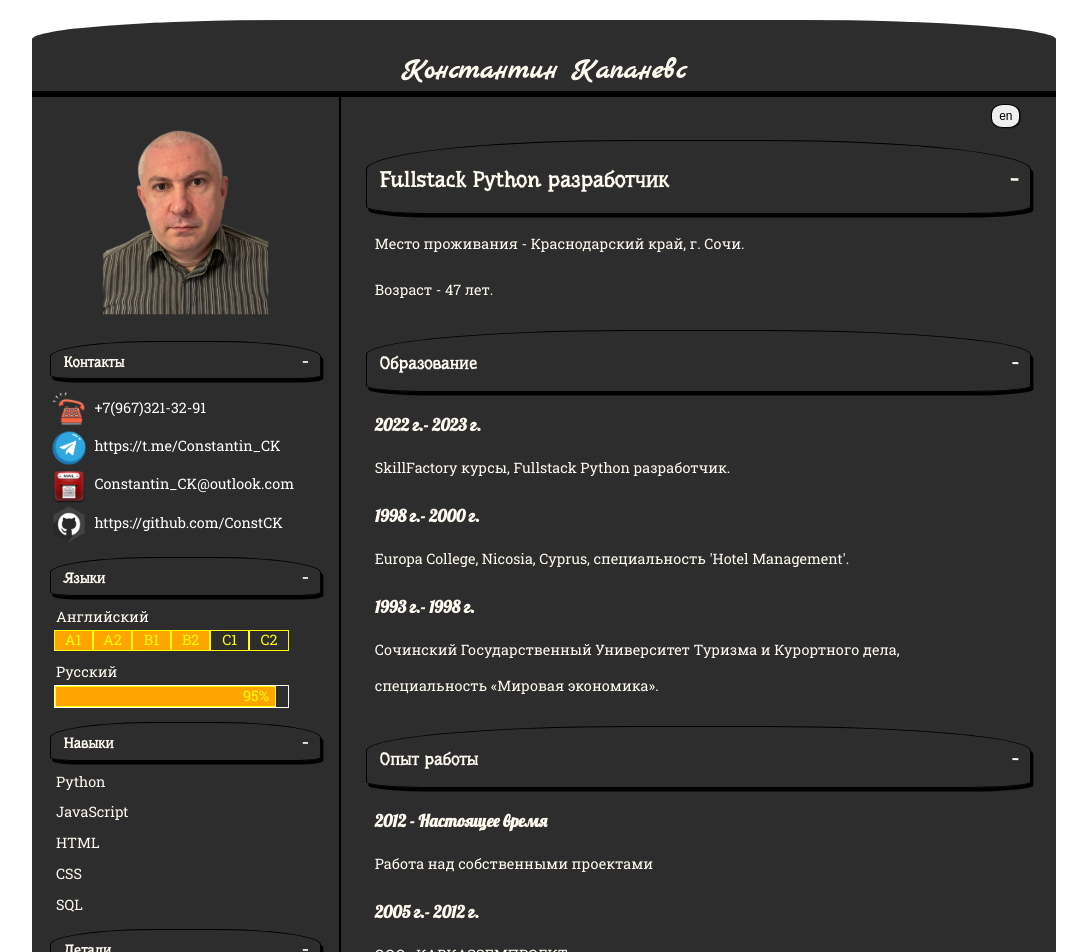
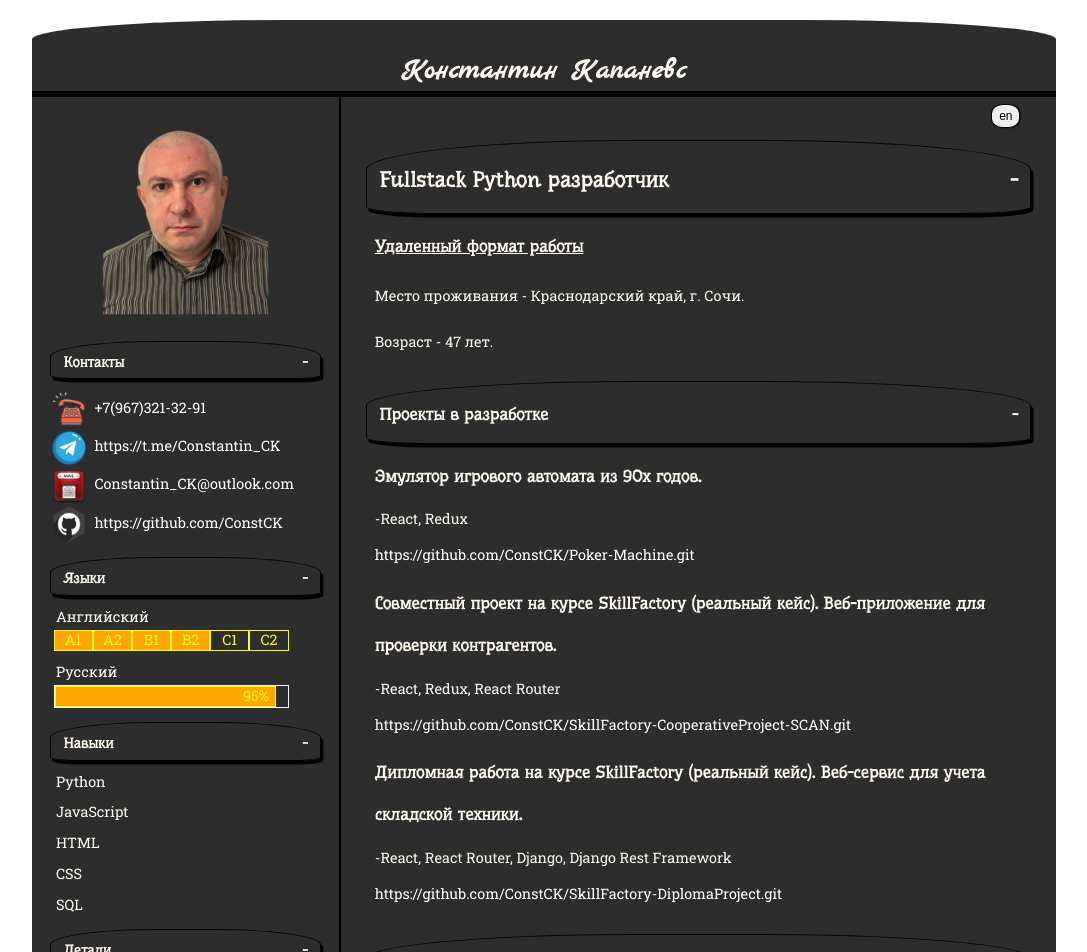
Before and after one commit to ConstCK/MyCV, a React app: page / in a window 1280 px wide. Shown: the top 952 px of the page, without its empty margins (96-1183 px from the left). Built offline with nearby package versions, Linux system fonts and the light colour scheme.

Commit message:
Add projects info

```diff
--- a/src/components/Basic.jsx
+++ b/src/components/Basic.jsx
@@ -9,6 +9,7 @@ function Basic() {
   let myInfo = myProfile[currentLanguage].main_info;
   let myHome = myProfile[currentLanguage].residence;
   let myAge = myProfile[currentLanguage].age;
+  let myShift = myProfile[currentLanguage].shift;
 
   function hide() {
     if (headerClass == "main-header active") {
@@ -33,6 +34,7 @@ function Basic() {
         {myInfo}
       </h2>
       <div className={containerClass}>
+        <h3 className="main-info-cell bold">{myShift}</h3>
         <div className="main-info-cell">{myHome}</div>
         <div className="main-info-cell">{myAge}</div>
       </div>
--- a/src/components/Main.jsx
+++ b/src/components/Main.jsx
@@ -4,6 +4,7 @@ import myProfile from "../data/constants";
 import store from "../redux/store";
 import Basic from "./Basic.jsx";
 import MainInfoBlock from "./MainInfoBlock.jsx";
+import ProjectsBlock from "./ProjectsBlock.jsx";
 import About from "./About.jsx";
 
 function Main() {
@@ -11,6 +12,7 @@ function Main() {
 
   let myEducation = myProfile[currentLanguage].education;
   let myJob = myProfile[currentLanguage].job;
+  let myProjects = myProfile[currentLanguage].projects;
 
   const changeLanguage = () => {
     return store.dispatch({ type: "CHANGE_LANGUAGE" });
@@ -28,6 +30,7 @@ function Main() {
         </button>
       </div>
       <Basic />
+      <ProjectsBlock data={myProjects} />
       <MainInfoBlock data={myEducation} />
       <MainInfoBlock data={myJob} />
       <About />
--- /dev/null
+++ b/src/components/ProjectsBlock.jsx
@@ -0,0 +1,45 @@
+import React, { useState } from "react";
+import "../styles/ProjectsBlock.css";
+
+const ProjectsBlock = (props) => {
+  const [headerClass, setHeaderClass] = useState("main-header active");
+  const [containerClass, setContainerClass] = useState(
+    "projects-info-container"
+  );
+
+  function hide() {
+    if (headerClass == "main-header active") {
+      setHeaderClass("main-header");
+    } else {
+      setHeaderClass("main-header active");
+    }
+    if (containerClass == "projects-info-container") {
+      setContainerClass("projects-info-container hidden");
+    } else {
+      setContainerClass("projects-info-container");
+    }
+  }
+
+  return (
+    <div className="projects-info-block">
+      <h3 onClick={hide} className={headerClass}>
+        {props.data.title}
+      </h3>
+      <div className={containerClass}>
+        {props.data.info.map((el) => {
+          return (
+            <div key={el.name} className="projects-info-cell">
+              <h3 className="projects-info-name">{el.name}</h3>
+              <div className="projects-info-techs">{el.techs}</div>
+              <a href={el.link} target="_blank">
+                {el.link}
+              </a>
+            </div>
+          );
+        })}
+      </div>
+    </div>
+  );
+};
+
+export default ProjectsBlock;
--- a/src/data/constants.js
+++ b/src/data/constants.js
@@ -4,6 +4,7 @@ const myProfile = {
     main_info: "Fullstack Python разработчик",
     residence: "Место проживания - Краснодарский край, г. Сочи.",
     age: "Возраст - 47 лет.",
+    shift: "Удаленный формат работы",
     contacts: {
       title: "Контакты",
       tel: "+7(967)321-32-91",
@@ -19,6 +20,26 @@ const myProfile = {
     coding_details: {
       title: "Детали",
       content: ["Django", "DRF", "Celery", "React", "Redux", "Git", "Docker"],
+    },
+    projects: {
+      title: "Проекты в разработке",
+      info: [
+        {
+          name: "Эмулятор игрового автомата из 90х годов.",
+          techs: "-React, Redux",
+          link: "https://github.com/ConstCK/Poker-Machine.git",
+        },
+        {
+          name: "Совместный проект на курсе SkillFactory (реальный кейс). Веб-приложение для проверки контрагентов.",
+          techs: "-React, Redux, React Router",
+          link: "https://github.com/ConstCK/SkillFactory-CooperativeProject-SCAN.git",
+        },
+        {
+          name: "Дипломная работа на курсе SkillFactory (реальный кейс). Веб-сервис для учета складской техники.",
+          techs: "-React, React Router, Django, Django Rest Framework",
+          link: "https://github.com/ConstCK/SkillFactory-DiplomaProject.git",
+        },
+      ],
     },
     education: {
       title: "Образование",
@@ -61,10 +82,9 @@ const myProfile = {
       title: "О себе",
       content:
         "Программированием увлекаюсь с юношеских лет и, несмотря на отсутствия опыта\
-        работы в этой сфере, надеюсь получить должность Junior разработчика в IT\
-        компании.У меня есть огромное желание работать в качестве программиста и\
-        получать новые знания.Имеется небольшой опыт системного администрирования.\
-        Буду рад получить полную занятость на удаленной работе.",
+        работы в этой сфере, надеюсь получить должность разработчика в IT\
+        компании. Большинство свободного времени трачу на чтение книг и просмотр скринкастов\
+         о програмировании.Имеется небольшой опыт системного администрирования.",
     },
   },
   en: {
@@ -72,6 +92,7 @@ const myProfile = {
     main_info: "Fullstack Python developer",
     residence: "Place of residence - Krasnodar region, city of Sochi.",
     age: "Age - 47 years old.",
+    shift: "Remote work",
     contacts: {
       title: "Contacts",
       tel: "+7(967)321-32-91",
@@ -90,6 +111,26 @@ const myProfile = {
     coding_details: {
       title: "Coding skills details",
       content: ["Django", "DRF", "Celery", "React", "Redux", "Git", "Docker"],
+    },
+    projects: {
+      title: "Projects in development",
+      info: [
+        {
+          name: "Slot machine emulator from the past.",
+          techs: "-React, Redux",
+          link: "https://github.com/ConstCK/Poker-Machine.git",
+        },
+        {
+          name: "Cooperative project on SkillFactory course (real case). Web application of companies reputation gathering.",
+          techs: "-React, Redux, React Router",
+          link: "https://github.com/ConstCK/SkillFactory-CooperativeProject-SCAN.git",
+        },
+        {
+          name: "Diploma project on SkillFactory course (real case). Web service for accounting of warehouse equipment.",
+          techs: "-React, React Router, Django, Django Rest Framework",
+          link: "https://github.com/ConstCK/SkillFactory-DiplomaProject.git",
+        },
+      ],
     },
     education: {
       title: "Education",
@@ -132,9 +173,9 @@ const myProfile = {
       title: "Personal info",
       content:
         "I am fond of coding since teenaging and despite the lack of programming\
-        experience i hope to get a position of Junior developer in IT company.\
-        I have a biggest desire to gain new knowledge and be useful as a coder.\
-        Also i have a little experience of system adninistration. I will be\
+        experience i hope to get a position developer in IT company.\
+        The majority of free time I spend for reading books and screencast watching.\
+        about coding. Also i have a little experience of system adninistration. I will be\
         glad to get get a full time job remotely.",
     },
   },
--- a/src/styles/Contacts.css
+++ b/src/styles/Contacts.css
@@ -13,6 +13,10 @@
 
 .contact a {
     color: white;
+}
+
+.contact a:hover {
+    color: aqua;
 }
 
 .contact-details {
--- a/src/styles/Main.css
+++ b/src/styles/Main.css
@@ -48,13 +48,11 @@
     margin: 0 2rem;
     max-height: 100%;
     transition: all 0.7s ease-in-out;
-
 }
 
 .hidden {
     max-height: 0;
     overflow: hidden;
-
 }
 
 .main-info-cell {
@@ -88,3 +86,8 @@ button:active {
     border: solid 2px;
     box-shadow: 0.2rem 0.1rem rgb(16, 16, 16);
 }
+
+.bold {
+    font-weight: bolder;
+    text-decoration: underline;
+}
--- /dev/null
+++ b/src/styles/ProjectsBlock.css
@@ -0,0 +1,23 @@
+.projects-info-container {
+    width: 90%;
+    margin: 0 2rem;
+    max-height: 100%;
+    transition: all 0.7s ease-in-out;
+}
+
+.hidden {
+    max-height: 0;
+    overflow: hidden;
+}
+
+.projects-info-cell {
+    margin: 0.8rem;
+}
+
+.projects-info-cell a {
+    color: white;
+}
+
+.projects-info-cell a:hover {
+    color: aqua;
+}
```
